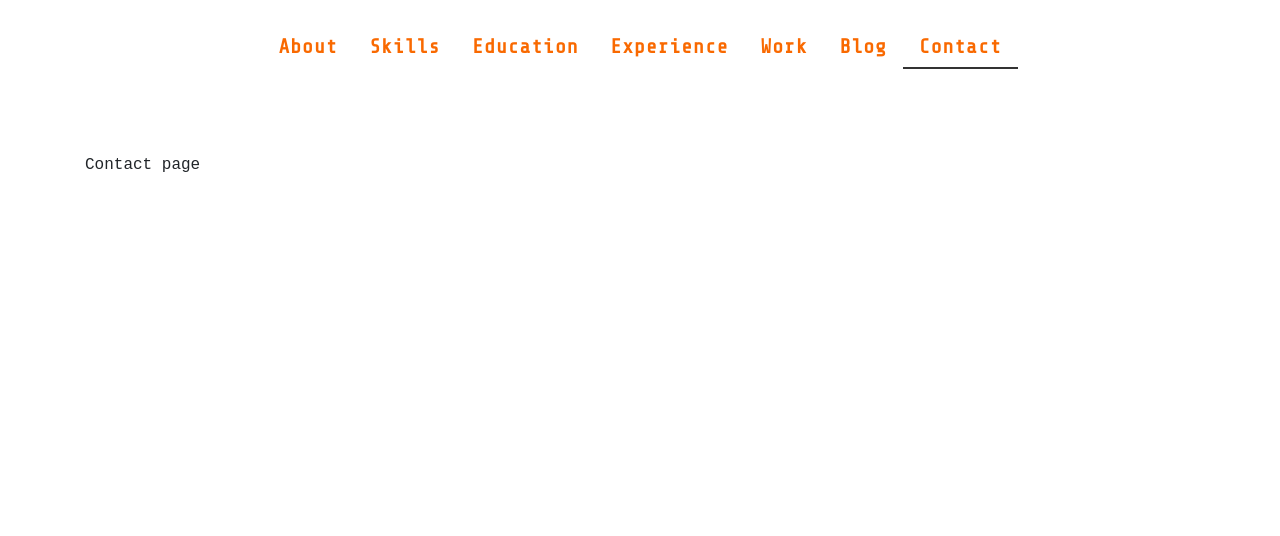
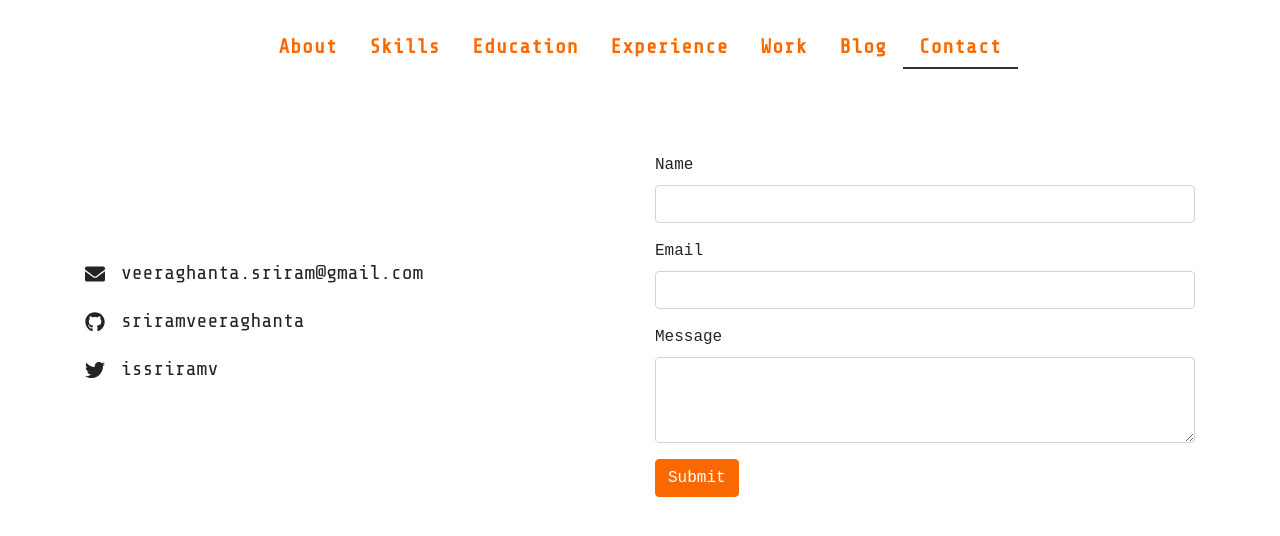
Before and after one commit to sriramveeraghanta/vsriram.me, a Next.js app: page /contact in a window 1280 px wide. Shown: the top 536 px of the page. Built offline with nearby package versions, Linux system fonts and the light colour scheme; a web font is replaced by a local one.

Commit message:
Wrapping few things

```diff
--- a/components/cards/index.js
+++ b/components/cards/index.js
@@ -0,0 +1 @@
+export { default as GithubRepoCard } from "./GithubRepoCard";
--- /dev/null
+++ b/components/forms/ContactForm.js
@@ -0,0 +1,26 @@
+import React from "react";
+// react bootstrap
+import { FormGroup, FormControl, Button } from "react-bootstrap";
+
+function ContactForm() {
+  return (
+    <form>
+      <FormGroup>
+        <label>Name</label>
+        <FormControl type="text" />
+      </FormGroup>
+      <FormGroup>
+        <label>Email</label>
+        <FormControl type="text" />
+      </FormGroup>
+      <FormGroup>
+        <label>Message</label>
+        <FormControl as="textarea" rows="3" />
+      </FormGroup>
+      <FormGroup>
+        <Button variant="primary">Submit</Button>
+      </FormGroup>
+    </form>
+  );
+}
+export default ContactForm;
--- a/components/forms/index.js
+++ b/components/forms/index.js
@@ -0,0 +1 @@
+export { default as ContactForm } from "./ContactForm";
--- /dev/null
+++ b/lib/hooks/index.js
@@ -0,0 +1 @@
+export { default as useRequest } from "./useRequest";
--- a/package.json
+++ b/package.json
@@ -11,7 +11,7 @@
     "@sentry/node": "^5.15.5",
     "@sentry/webpack-plugin": "^1.11.1",
     "@zeit/next-source-maps": "^0.0.3",
-    "axios": "^0.19.2",
+    "axios": "^0.20.0",
     "bootstrap": "^4.5.0",
     "framer-motion": "^2.3.0",
     "js-cookie": "^2.2.1",
@@ -24,7 +24,7 @@
     "react-dom": "16.13.1",
     "react-icons": "^3.11.0",
     "sass": "^1.26.10",
-    "swr": "^0.2.0"
+    "swr": "^0.3.5"
   },
   "devDependencies": {
     "babel-plugin-styled-components": "^1.8.0",
--- a/pages/contact/index.js
+++ b/pages/contact/index.js
@@ -3,8 +3,11 @@ import React from "react";
 import Head from "next/head";
 // components
 import { NavigationToolbar } from "components/toolbars";
+import { ContactForm } from "components/forms";
 // react bootstrap
-import { Col, Container, Row } from "react-bootstrap";
+import { Col, Container, FormGroup, Row } from "react-bootstrap";
+// react-icons
+import { FaEnvelope, FaTwitter, FaGithub } from "react-icons/fa";
 
 function ContactPage() {
   return (
@@ -16,7 +19,25 @@ function ContactPage() {
       <section className="section">
         <Container>
           <Row>
-            <Col>Contact page</Col>
+            <Col className="d-flex">
+              <div className="align-self-center w-100">
+                <h5 className="mb-4">
+                  <FaEnvelope />
+                  <span className="pl-3">veeraghanta.sriram@gmail.com</span>
+                </h5>
+                <h5 className="mb-4">
+                  <FaGithub />
+                  <span className="pl-3">sriramveeraghanta</span>
+                </h5>
+                <h5 className="mb-4">
+                  <FaTwitter />
+                  <span className="pl-3">issriramv</span>
+                </h5>
+              </div>
+            </Col>
+            <Col>
+              <ContactForm />
+            </Col>
           </Row>
         </Container>
       </section>
```
Also changed, not shown: components/cards/GithubRepoCard.js (added, +23 -0 lines), lib/hooks/useRequest.js (added, +18 -0 lines), pages/blog/index.js (+11 -2 lines), pages/education/index.js (+4 -4 lines), pages/skills/index.js (+8 -7 lines), pages/work/index.js (+10 -2 lines), 1 other file (tests, documents, lock files or other folders).
